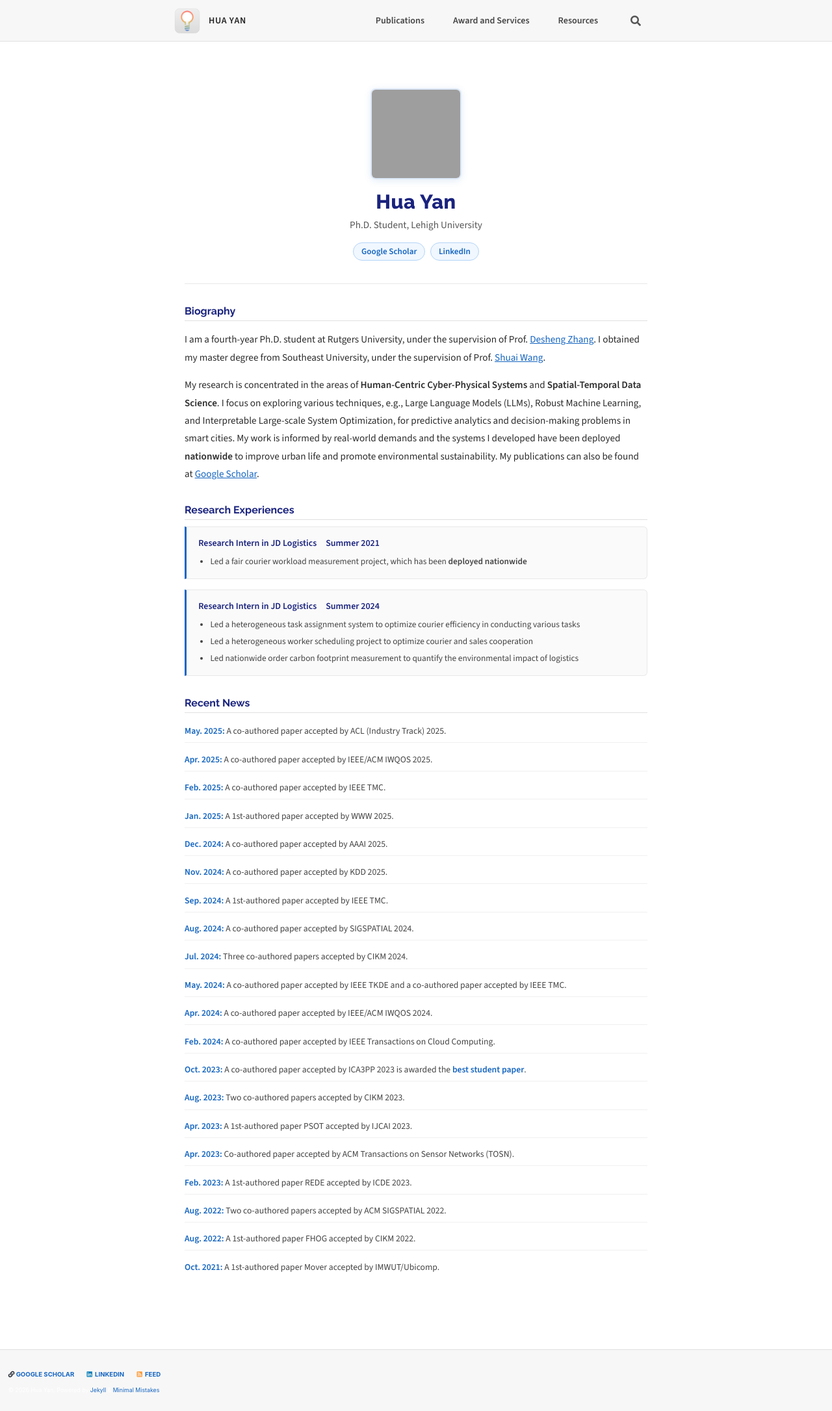
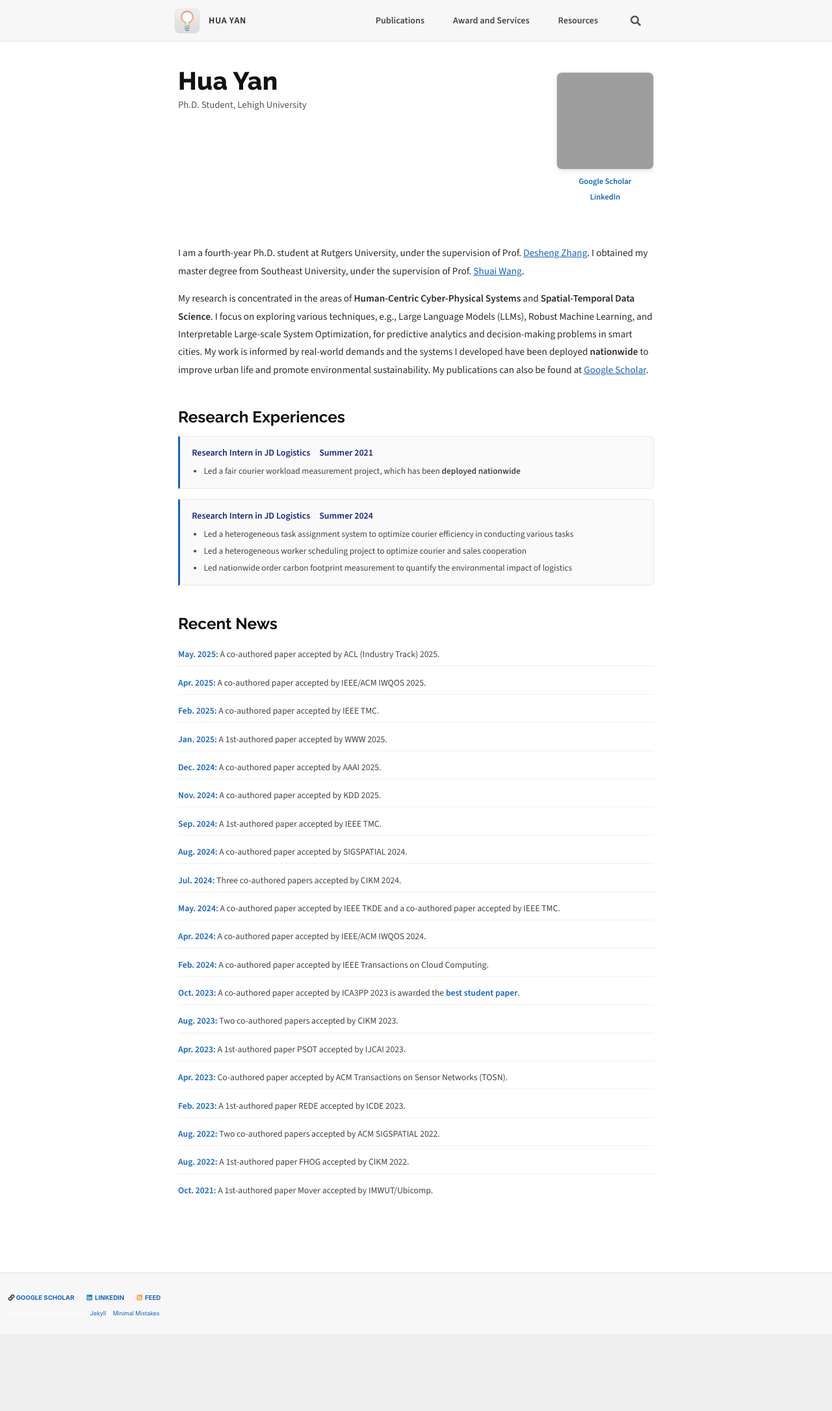
Before and after one commit to huy222-lu/website, a Jekyll site: the page built from index.md, in a window 1280 px wide. Shown: the whole page at 65% size. Built offline with Jekyll 4.4.1, drawn with Linux system fonts in a browser that asks for light colours; cached includes are drawn as plain includes; a script that is not in the unit is left out; comment, search, counter and statistics services are not loaded; after the commit the page ends 2053 px from its top, so only the background shows below that; grey boxes are pictures that could not be loaded.

Commit message:
improve style

```diff
--- a/_layouts/academic.html
+++ b/_layouts/academic.html
@@ -4,20 +4,23 @@ layout: default
 
 <div class="academic-wrapper">
 
-  <!-- Profile hero -->
-  <div class="academic-profile">
+  <!-- Intro: photo floats right, name+bio on left -->
+  <div class="academic-intro">
     {% if site.author.avatar %}
-      <img src="{{ site.author.avatar | relative_url }}" alt="{{ site.author.name }}" class="academic-avatar">
+      <div class="academic-avatar-wrap">
+        <img src="{{ site.author.avatar | relative_url }}" alt="{{ site.author.name }}" class="academic-avatar">
+        <div class="academic-links">
+          {% for link in site.author.links %}
+            {% if link.label and link.url %}
+              <a href="{{ link.url }}" target="_blank" rel="noopener">{{ link.label }}</a>
+            {% endif %}
+          {% endfor %}
+        </div>
+      </div>
     {% endif %}
+
     <h1 class="academic-name">{{ site.author.name }}</h1>
     <p class="academic-bio">{{ site.author.bio }}</p>
-    <div class="academic-links">
-      {% for link in site.author.links %}
-        {% if link.label and link.url %}
-          <a href="{{ link.url }}" target="_blank" rel="noopener">{{ link.label }}</a>
-        {% endif %}
-      {% endfor %}
-    </div>
   </div>
 
   <!-- Page content -->
--- a/assets/css/main.scss
+++ b/assets/css/main.scss
@@ -75,73 +75,68 @@ html { scroll-behavior: smooth; }
 }
 
 /* ============================================================
-   Homepage — single column centered layout
+   Homepage — baoshenguo.com style
    ============================================================ */
 
 .academic-wrapper {
-  max-width: 760px;
+  max-width: 780px;
   margin: 0 auto;
   padding: 2.5em 1.5em 4em;
 }
 
-/* Profile section */
-.academic-profile {
+/* Intro: photo floats right, text on left */
+.academic-intro {
+  margin-bottom: 2.5em;
+  overflow: hidden;
+}
+
+.academic-avatar-wrap {
+  float: right;
+  margin: 0.4em 0 1.5em 2.5em;
   text-align: center;
-  padding: 2em 0 2.2em;
-  border-bottom: 1px solid #e8e8e8;
-  margin-bottom: 2em;
+  width: 150px;
 }
 
 .academic-avatar {
-  width: 140px;
-  height: 140px;
+  width: 150px;
+  height: 150px;
   object-fit: cover;
   border-radius: 8px;
-  border: 2px solid #dce8f7;
-  box-shadow: 0 2px 12px rgba(21, 101, 192, 0.12);
-  margin-bottom: 1em;
+  border: 1px solid #dde;
+  box-shadow: 0 2px 8px rgba(0,0,0,0.1);
+  display: block;
+  margin-bottom: 0.6em;
+}
+
+.academic-links {
+  display: flex;
+  flex-direction: column;
+  gap: 0.3em;
+
+  a {
+    font-size: 0.78em;
+    font-weight: 600;
+    color: #1565c0;
+    text-decoration: none;
+    &:hover { text-decoration: underline; }
+  }
 }
 
 .academic-name {
   font-family: 'Raleway', sans-serif;
   font-weight: 800;
-  font-size: 1.9em;
-  color: #1a237e;
-  margin: 0 0 0.2em;
-  letter-spacing: 0.02em;
+  font-size: 2.4em;
+  color: #111;
+  margin: 0 0 0.1em;
+  letter-spacing: 0.01em;
+  line-height: 1.1;
 }
 
 .academic-bio {
-  font-size: 0.95em;
+  font-size: 0.92em;
   color: #555;
   margin: 0 0 1em;
-}
-
-.academic-links {
-  display: flex;
-  justify-content: center;
-  flex-wrap: wrap;
-  gap: 0.5em;
-
-  a {
-    display: inline-block;
-    font-size: 0.82em;
-    font-weight: 600;
-    color: #1565c0;
-    border: 1px solid #b3d4f7;
-    border-radius: 20px;
-    padding: 0.25em 0.9em;
-    text-decoration: none;
-    background: #f0f7ff;
-    transition: all 0.2s;
-
-    &:hover {
-      background: #1565c0;
-      color: #fff;
-      border-color: #1565c0;
-      text-decoration: none;
-    }
-  }
+  line-height: 1.6;
 }
 
 /* Content sections */
@@ -149,16 +144,17 @@ html { scroll-behavior: smooth; }
   font-size: 0.95em;
   line-height: 1.8;
   color: #2c2c2c;
+  clear: both;
 
   h3 {
     font-family: 'Raleway', sans-serif;
     font-weight: 700;
-    font-size: 1.05em;
-    color: #1a237e;
-    margin-top: 2em;
+    font-size: 1.6em;
+    color: #111;
+    margin-top: 1.8em;
     margin-bottom: 0.6em;
-    padding-bottom: 0.3em;
-    border-bottom: 1px solid #e0e0e0;
+    padding-bottom: 0;
+    border-bottom: none;
     span { color: inherit !important; font-weight: inherit !important; }
   }
 
@@ -167,12 +163,14 @@ html { scroll-behavior: smooth; }
   p { margin-bottom: 0.8em; }
 }
 
-/* Biography — no background */
+/* Biography — no background, no header */
 .section-bio {
   background: none;
   border: none;
   padding: 0;
   margin-bottom: 0.5em;
+
+  h3 { display: none; } /* hide "Biography" header, it's implied */
 }
 
 /* Research Experience cards */
```
